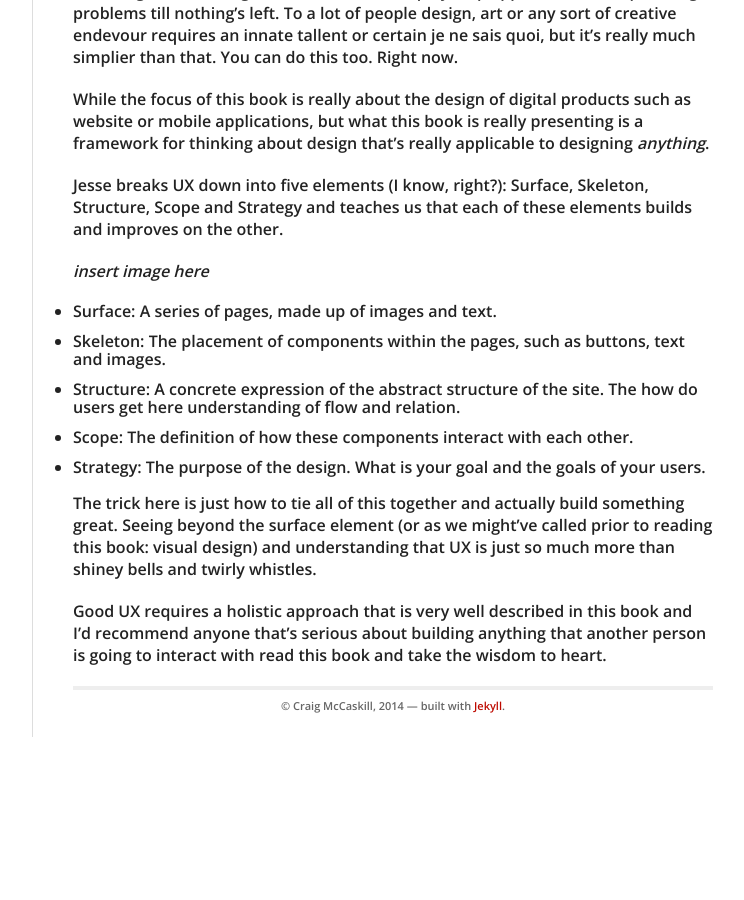
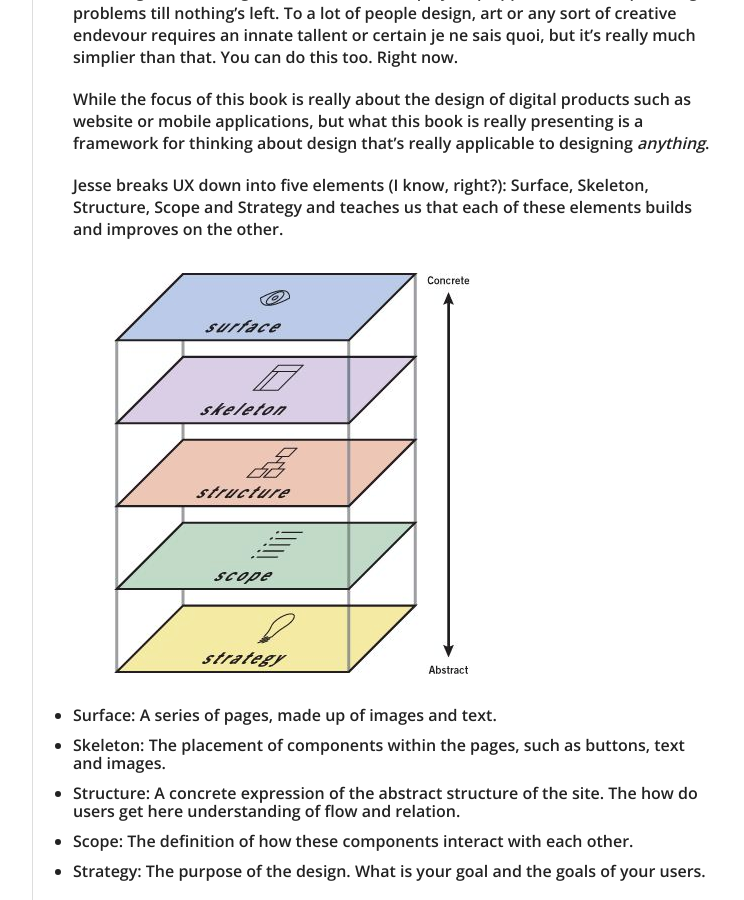
Before and after one commit to craigmccaskill/old-website, a Jekyll site: the page built from _posts/2014-4-20-the-elements-of-user-experience.md, in a window 1280 px wide and 900 px high, scrolled down 1412 px. Shown: the whole window, without its empty margins (378-1122 px from the left). Built offline with Jekyll 4.4.1, drawn with Linux system fonts in a browser that asks for light colours; before the commit the page ends 2149 px from its top, so only the background shows below that.

Commit message:
updates to post

```diff
--- a/_posts/2014-4-20-the-elements-of-user-experience.md
+++ b/_posts/2014-4-20-the-elements-of-user-experience.md
@@ -40,7 +40,7 @@ While the focus of this book is really about the design of digital products such
 
 Jesse breaks UX down into five elements (I know, right?): Surface, Skeleton, Structure, Scope and Strategy and teaches us that each of these elements builds and improves on the other.
 
-*insert image here*
+![The Elements of User Experience]({{ site.url }}/assets/post-img/elements-of-ux.png)
 
 *	Surface: A series of pages, made up of images and text.
 *	Skeleton: The placement of components within the pages, such as buttons, text and images.
```
Also changed, not shown: assets/post-img/elements-of-ux.png (added).
